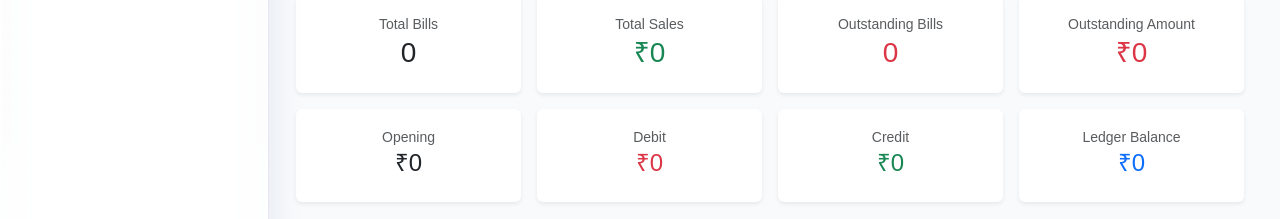
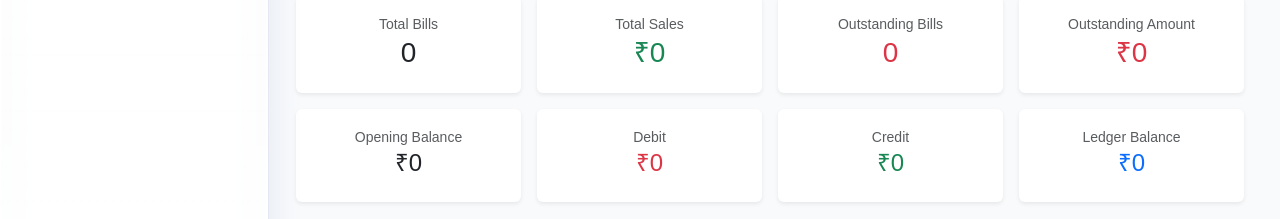
Before and after one commit to mabsoldeveloper-hub/Mabsol_pharma_crm, a Next.js app: page /dashboard/customers/ledger/1 in a window 1280 px wide. Shown: the part 443-662 px from the top of the page. Built offline with nearby package versions, Linux system fonts and the light colour scheme; no server answers; the database is empty.

Commit message:
manpreet sir ka map 4 error code

```diff
--- a/app/dashboard/customers/ledger/[id]/page.tsx
+++ b/app/dashboard/customers/ledger/[id]/page.tsx
@@ -217,7 +217,7 @@ fetch(`/api/customers/ledger/${id}`)
   <div className="col-lg-3 col-md-6">
     <div className="card shadow-sm border-0">
       <div className="card-body text-center">
-        <small className="text-muted">Opening</small>
+        <small className="text-muted">Opening Balance</small>
         <h4>
           ₹{Number(data.summary?.opening || 0).toLocaleString()}
         </h4>
```
